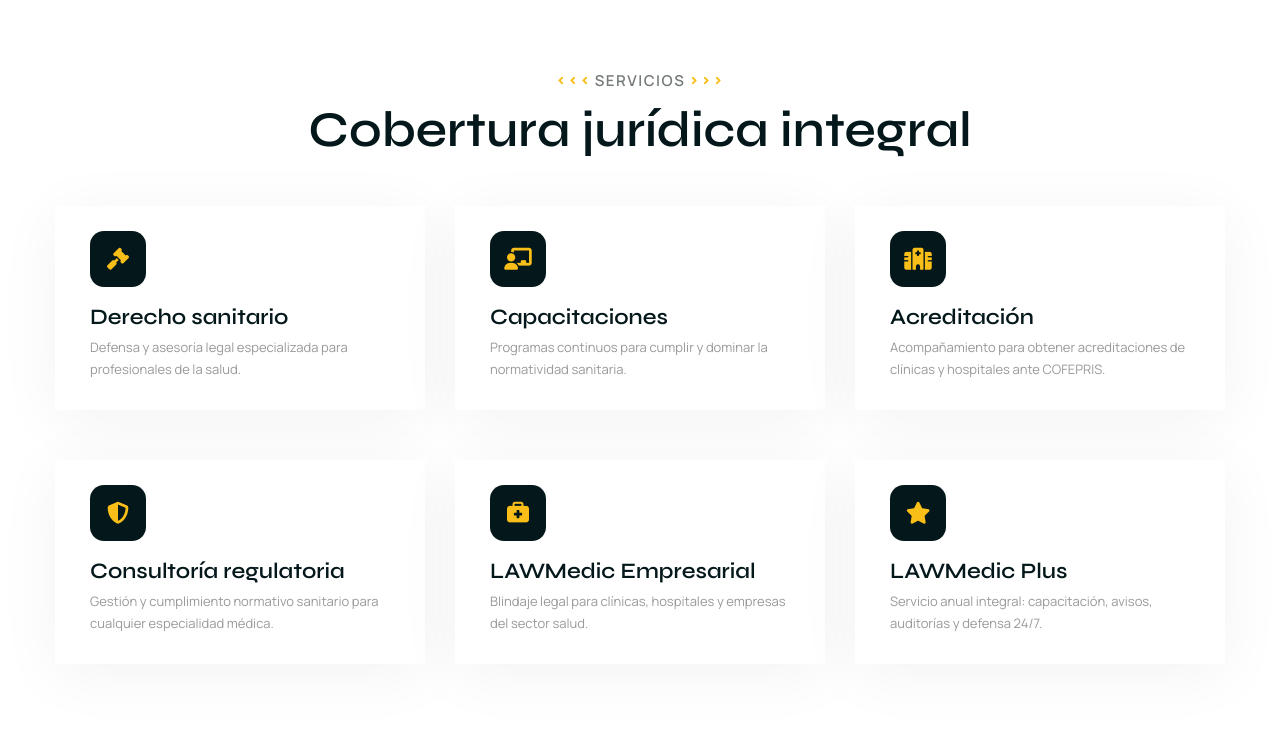
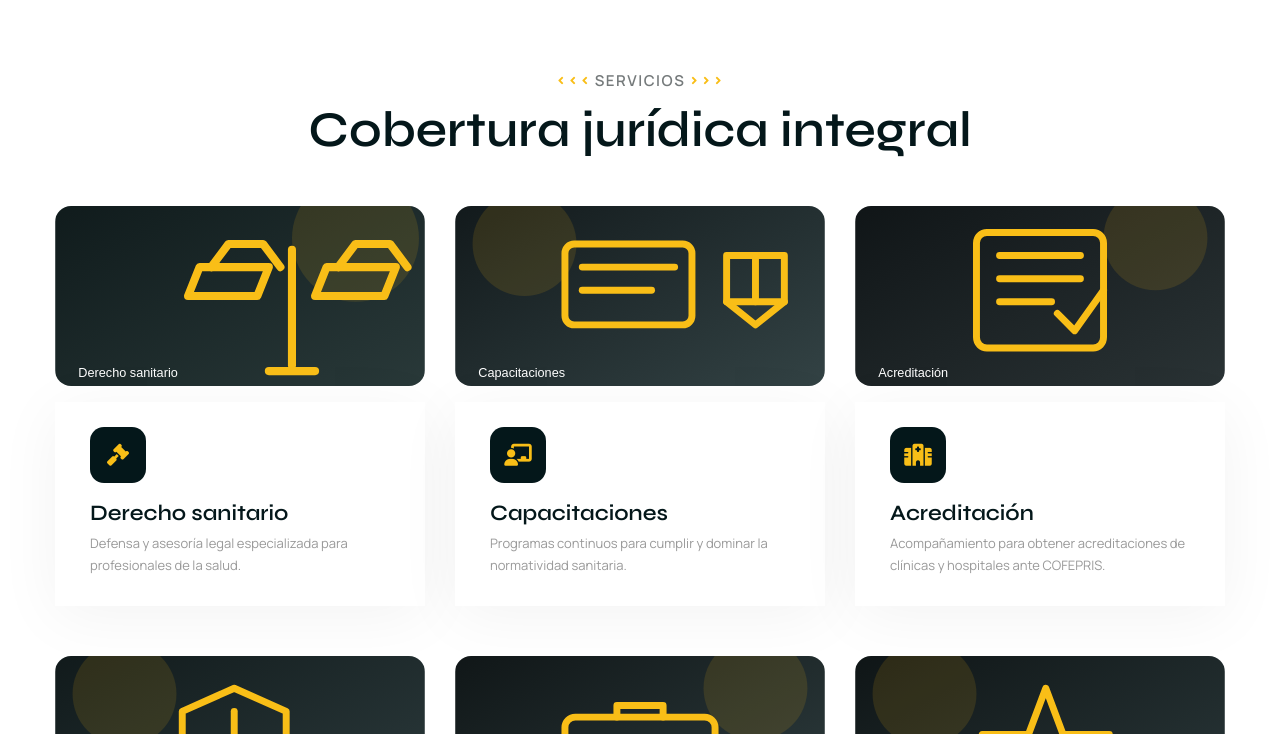
Before and after one commit to cesarehell/lawers, a plain HTML site: page index.html in a window 1280 px wide. Shown: the part 2066-2800 px from the top of the page. Drawn offline with nearby package versions, Linux system fonts and the light colour scheme; files that its build step writes are made by us from their sources.

Commit message:
add: v1.0

```diff
--- a/index.html
+++ b/index.html
@@ -49,9 +49,37 @@
             background-position: center;
             filter: grayscale(20%) contrast(1.05) brightness(0.9);
         }
+        .main-slider__slide-lawmedic .thm-breadcrumb,
+        .main-slider__slide-lawmedic .thm-breadcrumb li,
+        .main-slider__slide-lawmedic .thm-breadcrumb li a,
+        .main-slider__slide-lawmedic .thm-breadcrumb span {
+            color: #ffffff !important;
+        }
         .section-title__title strong { color: var(--pitoon-black); }
         .services-grid .blog-one__single { height: 100%; }
         .services-grid .blog-one__title a { color: var(--pitoon-black); }
+        .services-grid .service-image {
+            width: 100%;
+            height: 180px;
+            border-radius: 16px;
+            overflow: hidden;
+            margin-bottom: 16px;
+            display: block;
+            transition: transform 200ms ease, box-shadow 200ms ease;
+        }
+        .services-grid .service-image img {
+            width: 100%;
+            height: 100%;
+            object-fit: cover;
+            display: block;
+        }
+        .services-grid .service-image:hover {
+            transform: translateY(-2px);
+            box-shadow: 0 12px 28px rgba(4, 23, 26, 0.18);
+        }
+        @media (max-width: 767px) {
+            .services-grid .service-image { height: 150px; }
+        }
         .services-grid .service-icon {
             width: 56px;
             height: 56px;
@@ -326,6 +354,7 @@
             <div class="row g-4">
                 <div class="col-xl-4 col-lg-6 wow fadeInUp" data-wow-delay="100ms">
                     <div class="blog-one__single">
+                        <a class="service-image" href="servicio1.html" aria-label="Derecho sanitario"><img src="assets/images/services/service-1.svg" alt="Derecho sanitario"></a>
                         <div class="blog-one__content">
                             <div class="service-icon"><i class="fa-solid fa-gavel"></i></div>
                             <h3 class="blog-one__title"><a href="servicio1.html">Derecho sanitario</a></h3>
@@ -335,6 +364,7 @@
                 </div>
                 <div class="col-xl-4 col-lg-6 wow fadeInUp" data-wow-delay="150ms">
                     <div class="blog-one__single">
+                        <a class="service-image" href="servicio2.html" aria-label="Capacitaciones"><img src="assets/images/services/service-2.svg" alt="Capacitaciones"></a>
                         <div class="blog-one__content">
                             <div class="service-icon"><i class="fa-solid fa-chalkboard-user"></i></div>
                             <h3 class="blog-one__title"><a href="servicio2.html">Capacitaciones</a></h3>
@@ -344,6 +374,7 @@
                 </div>
                 <div class="col-xl-4 col-lg-6 wow fadeInUp" data-wow-delay="200ms">
                     <div class="blog-one__single">
+                        <a class="service-image" href="servicio3.html" aria-label="Acreditación"><img src="assets/images/services/service-3.svg" alt="Acreditación"></a>
                         <div class="blog-one__content">
                             <div class="service-icon"><i class="fa-solid fa-hospital"></i></div>
                             <h3 class="blog-one__title"><a href="servicio3.html">Acreditación</a></h3>
@@ -353,6 +384,7 @@
                 </div>
                 <div class="col-xl-4 col-lg-6 wow fadeInUp" data-wow-delay="250ms">
                     <div class="blog-one__single">
+                        <a class="service-image" href="servicio4.html" aria-label="Consultoría regulatoria"><img src="assets/images/services/service-4.svg" alt="Consultoría regulatoria"></a>
                         <div class="blog-one__content">
                             <div class="service-icon"><i class="fa-solid fa-shield-halved"></i></div>
                             <h3 class="blog-one__title"><a href="servicio4.html">Consultoría regulatoria</a></h3>
@@ -362,6 +394,7 @@
                 </div>
                 <div class="col-xl-4 col-lg-6 wow fadeInUp" data-wow-delay="300ms">
                     <div class="blog-one__single">
+                        <a class="service-image" href="servicio5.html" aria-label="LAWMedic Empresarial"><img src="assets/images/services/service-5.svg" alt="LAWMedic Empresarial"></a>
                         <div class="blog-one__content">
                             <div class="service-icon"><i class="fa-solid fa-briefcase-medical"></i></div>
                             <h3 class="blog-one__title"><a href="servicio5.html">LAWMedic Empresarial</a></h3>
@@ -371,6 +404,7 @@
                 </div>
                 <div class="col-xl-4 col-lg-6 wow fadeInUp" data-wow-delay="350ms">
                     <div class="blog-one__single">
+                        <a class="service-image" href="servicio6.html" aria-label="LAWMedic Plus"><img src="assets/images/services/service-6.svg" alt="LAWMedic Plus"></a>
                         <div class="blog-one__content">
                             <div class="service-icon"><i class="fa-solid fa-star"></i></div>
                             <h3 class="blog-one__title"><a href="servicio6.html">LAWMedic Plus</a></h3>
```
Also changed, not shown: assets/images/services/service-1.svg (added), assets/images/services/service-2.svg (added), assets/images/services/service-3.svg (added), assets/images/services/service-4.svg (added), assets/images/services/service-5.svg (added), assets/images/services/service-6.svg (added).
